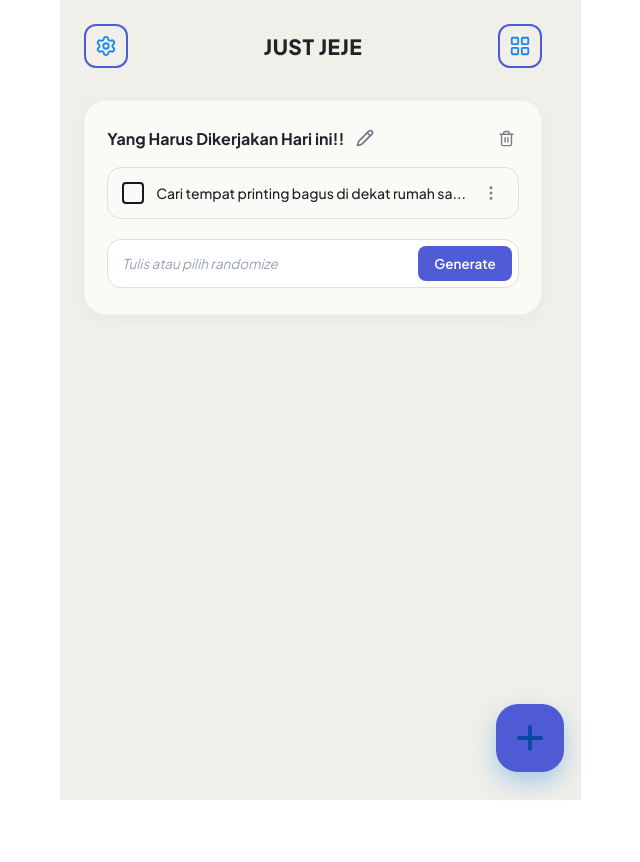
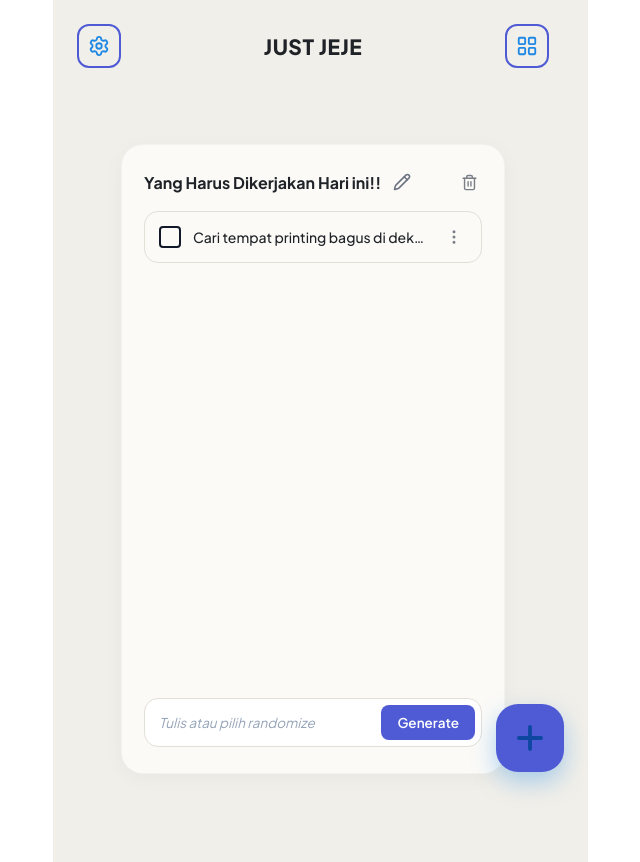
Before and after one commit to halojeje/JUST-JEJE, a React (Vite) app in the folder JUST JEJE/: page / in a window 1280 px wide. Shown: the whole page, without its empty margins (312-952 px from the left). Before the commit the page ends 800 px from the top, so only its background shows below. Built offline with nearby package versions, Linux system fonts and the light colour scheme; no server answers; the database is empty.

Commit message:
update scaffold

```diff
--- a/JUST JEJE/src/App.css
+++ b/JUST JEJE/src/App.css
@@ -185,6 +185,40 @@ body {
   flex-shrink: 0;
 }
 
+/* ==========================================================================
+   Page Scaffold (Unified Layout & Dimensions across Dashboard, Generator, Settings)
+   ========================================================================== */
+.page-scaffold {
+  width: 100%;
+  flex: 1;
+  display: flex;
+  flex-direction: column;
+  box-sizing: border-box;
+  min-height: 0;
+  position: relative;
+  animation: fadeIn 0.2s ease-out;
+}
+
+.scaffold-appbar {
+  width: 100%;
+  box-sizing: border-box;
+  flex-shrink: 0;
+}
+
+.scaffold-body {
+  width: 100%;
+  flex: 1;
+  display: flex;
+  flex-direction: column;
+  box-sizing: border-box;
+  min-height: calc(100vh - 160px);
+}
+
+.scaffold-fab {
+  position: fixed;
+  z-index: 40;
+}
+
 /* Main Content Area */
 .content-area {
   flex: 1;
@@ -199,6 +233,7 @@ body {
   flex-direction: column;
   gap: 14px;
   width: 100%;
+  flex: 1;
   box-sizing: border-box;
   padding: 4px 0 24px 0;
 }
@@ -217,9 +252,18 @@ body {
   flex-direction: column;
   gap: 16px;
   width: 100%;
+  flex: 1;
+  min-height: calc(100vh - 160px);
   box-sizing: border-box;
   margin-top: 4px;
   transition: all 0.2s ease;
+}
+
+/* If multiple task cards exist on dashboard, let each card size naturally */
+.scaffold-dashboard:has(.task-card-container + .task-card-container) .task-card-container,
+.dashboard-content:has(.task-card-container + .task-card-container) .task-card-container {
+  flex: initial;
+  min-height: 280px;
 }
 
 .task-card-header {
@@ -300,6 +344,7 @@ body {
   display: flex;
   flex-direction: column;
   gap: 10px;
+  flex: 1;
 }
 
 .task-empty-state {
@@ -505,7 +550,7 @@ body {
   justify-content: space-between;
   gap: 8px;
   position: relative;
-  margin-top: 4px;
+  margin-top: auto;
 }
 
 .task-input-field {
@@ -715,10 +760,15 @@ body {
     padding-right: 16px;
   }
 
+  .scaffold-body,
+  .dashboard-content,
+  .generate-content-wrapper,
+  .settings-view-container,
   .task-card-container,
   .generator-card-container {
     padding: 18px 16px 20px 16px;
     border-radius: 18px;
+    min-height: calc(100vh - 130px);
   }
 
   .pool-item-card,
@@ -752,10 +802,15 @@ body {
     padding-right: 12px;
   }
 
+  .scaffold-body,
+  .dashboard-content,
+  .generate-content-wrapper,
+  .settings-view-container,
   .task-card-container,
   .generator-card-container {
     padding: 16px 14px 18px 14px;
     border-radius: 16px;
+    min-height: calc(100vh - 120px);
   }
 
   .pool-item-card,
@@ -811,10 +866,15 @@ body {
     padding-right: 24px;
   }
 
+  .scaffold-body,
+  .dashboard-content,
+  .generate-content-wrapper,
+  .settings-view-container,
   .task-card-container,
   .generator-card-container {
     padding: 24px 22px 26px 22px;
     border-radius: 22px;
+    min-height: calc(100vh - 170px);
   }
 
   .pool-item-card,
@@ -846,6 +906,7 @@ body {
   flex-direction: column;
   gap: 14px;
   width: 100%;
+  flex: 1;
   box-sizing: border-box;
   padding: 4px 0 24px 0;
 }
@@ -855,6 +916,7 @@ body {
   flex-direction: column;
   gap: 14px;
   width: 100%;
+  flex: 1;
   box-sizing: border-box;
 }
 
@@ -942,6 +1004,7 @@ body {
   gap: 10px;
   width: 100%;
   box-sizing: border-box;
+  flex: 1;
 }
 
 .pool-item-card {
@@ -1047,7 +1110,7 @@ body {
   align-items: center;
   gap: 8px;
   width: 100%;
-  margin-top: 6px;
+  margin-top: auto;
   padding-top: 4px;
 }
 
@@ -1662,6 +1725,8 @@ body {
   flex-direction: column;
   gap: 14px;
   width: 100%;
+  flex: 1;
+  min-height: calc(100vh - 160px);
   box-sizing: border-box;
   padding: 4px 0 24px 0;
   animation: fadeIn 0.2s ease-out;
--- a/JUST JEJE/src/App.tsx
+++ b/JUST JEJE/src/App.tsx
@@ -22,6 +22,7 @@ import {
   updateUserSettingsInSupabase,
 } from "./utils/supabaseSync";
 import { normalizeThemeId } from "./utils/themes";
+import { Scaffold } from "./components/Scaffold";
 import { Header } from "./components/Header";
 import { TaskCard } from "./components/TaskCard";
 import { GenerateView } from "./components/GenerateView";
@@ -372,20 +373,29 @@ function App() {
           />
         ) : (
           <>
-
-
-            {/* Top Header (Hidden automatically on Settings view) */}
+            {currentView === "dashboard" && (
+              <Scaffold
+                className="scaffold-dashboard"
+                appBar={
                   <Header
-              currentView={currentView}
+                    currentView="dashboard"
                     onOpenSettings={() => setCurrentView("settings")}
                     onNavigateGenerate={() => setCurrentView("generate")}
                     onNavigateDashboard={() => setCurrentView("dashboard")}
                     onOpenAddIdea={() => setIsAddIdeaOpen(true)}
                   />
-
-            {/* Main Content Area */}
-            <main className="content-area">
-              {currentView === "dashboard" && (
+                }
+                floatingActionButton={
+                  <button
+                    id="btn-fab-add"
+                    className="fab-button"
+                    onClick={() => setIsAddTaskOpen(true)}
+                    title="Tambah Tugas atau List Baru"
+                  >
+                    <Plus size={38} strokeWidth={2.4} color="#0d47a1" />
+                  </button>
+                }
+              >
                 <div className="dashboard-content">
                   {taskGroups.length === 0 ? (
                     <div className="empty-dashboard-state">
@@ -415,20 +425,22 @@ function App() {
                       />
                     ))
                   )}
-
-                  {/* Floating Action Button (FAB) at Bottom Right */}
-                  <button
-                    id="btn-fab-add"
-                    className="fab-button"
-                    onClick={() => setIsAddTaskOpen(true)}
-                    title="Tambah Tugas atau List Baru"
-                  >
-                    <Plus size={38} strokeWidth={2.4} color="#0d47a1" />
-                  </button>
                 </div>
+              </Scaffold>
             )}
 
             {currentView === "generate" && (
+              <Scaffold
+                className="scaffold-generate"
+                appBar={
+                  <Header
+                    currentView="generate"
+                    onOpenSettings={() => setCurrentView("settings")}
+                    onNavigateGenerate={() => setCurrentView("generate")}
+                    onNavigateDashboard={() => setCurrentView("dashboard")}
+                  />
+                }
+              >
                 <div className="generate-content-wrapper">
                   <GenerateView
                     poolItems={poolItems}
@@ -440,9 +452,21 @@ function App() {
                     onAddIdea={handleAddPoolItem}
                   />
                 </div>
+              </Scaffold>
             )}
 
             {currentView === "settings" && (
+              <Scaffold
+                className="scaffold-settings"
+                appBar={
+                  <Header
+                    currentView="settings"
+                    onOpenSettings={() => setCurrentView("settings")}
+                    onNavigateGenerate={() => setCurrentView("generate")}
+                    onNavigateDashboard={() => setCurrentView("dashboard")}
+                  />
+                }
+              >
                 <SettingsView
                   config={googleConfig}
                   onSaveConfig={handleSaveGoogleConfig}
@@ -457,8 +481,8 @@ function App() {
                   username={username}
                   onUpdateUsername={setUsername}
                 />
+              </Scaffold>
             )}
-            </main>
           </>
         )}
 
--- /dev/null
+++ b/JUST JEJE/src/components/Scaffold.tsx
@@ -0,0 +1,31 @@
+import React from "react";
+
+export interface ScaffoldProps {
+  appBar?: React.ReactNode;
+  children: React.ReactNode;
+  floatingActionButton?: React.ReactNode;
+  className?: string;
+  bodyClassName?: string;
+}
+
+/**
+ * Standardized Scaffold layout component used by Dashboard, Generator, and Settings.
+ * Ensures identical sizing, padding, and layout structure across all pages.
+ */
+export const Scaffold: React.FC<ScaffoldProps> = ({
+  appBar,
+  children,
+  floatingActionButton,
+  className = "",
+  bodyClassName = "",
+}) => {
+  return (
+    <div className={`page-scaffold ${className}`}>
+      {appBar && <header className="scaffold-appbar">{appBar}</header>}
+      <main className={`scaffold-body ${bodyClassName}`}>{children}</main>
+      {floatingActionButton && (
+        <div className="scaffold-fab">{floatingActionButton}</div>
+      )}
+    </div>
+  );
+};
```
Lines whose indentation alone changed are shown as unchanged.
